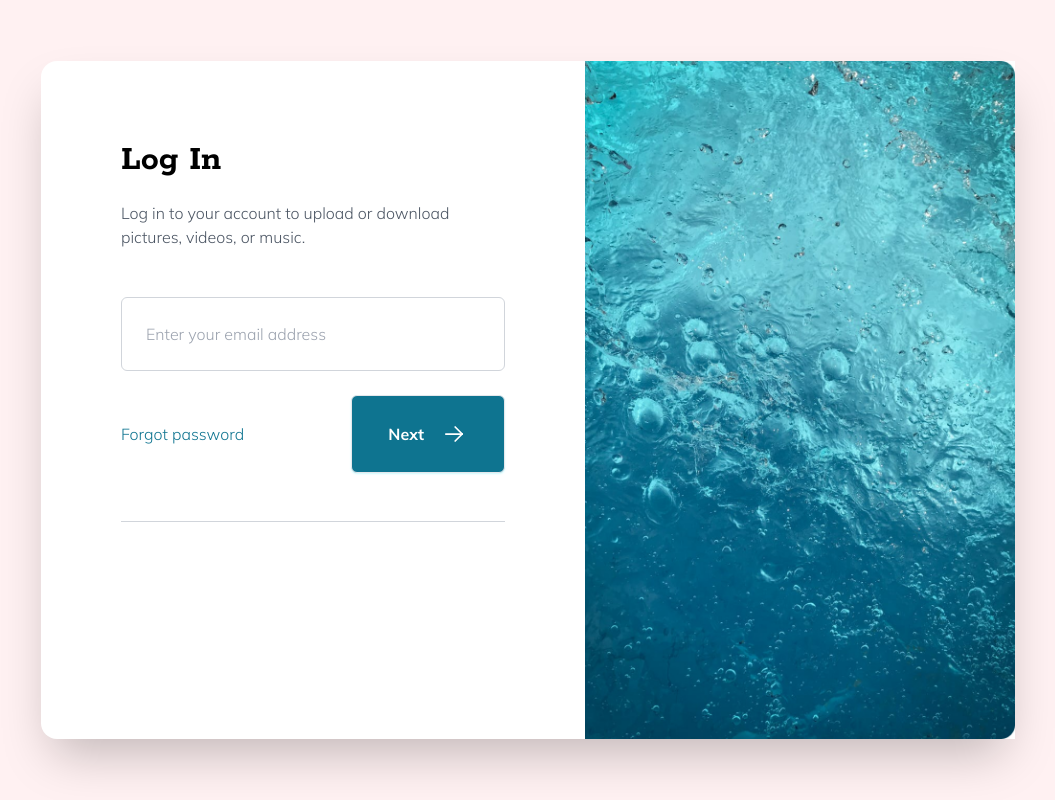
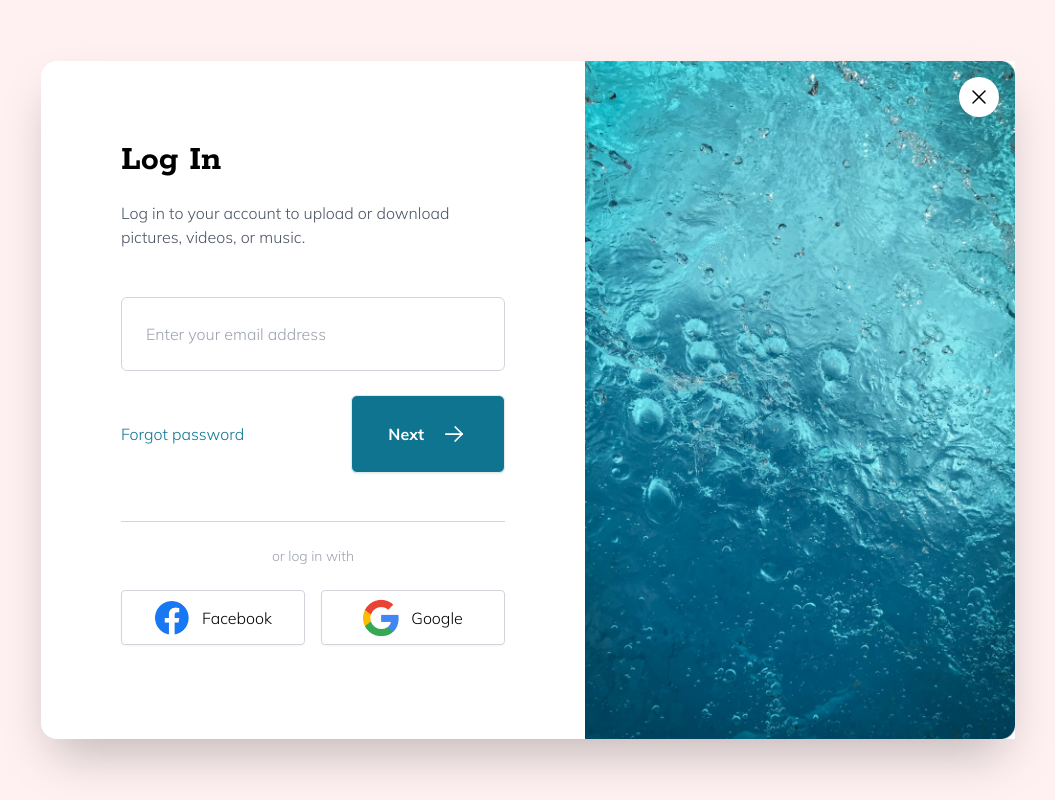
Before and after one commit to Coco8572/Tailwind_Course_Projects, a plain HTML site: page login-modal/index.html in a window 1280 px wide. Shown: the whole page, without its empty margins (112-1167 px from the left). Drawn offline with nearby package versions, Linux system fonts and the light colour scheme.

Commit message:
finished project added buttons and duration effects

```diff
--- a/login-modal/index.html
+++ b/login-modal/index.html
@@ -59,9 +59,39 @@
                 </div>
                 <!---- Border ---->
                 <div class="mt-12 border-b border-b-gray-300"></div>
+
+                <!---- Bottom Content ---->
+                <p class="py-6 text-sm font-thin text-center text-gray-400">or log in with</p>
+
+                <!---- Bottom Buttons Container ---->
+                <div class="flex flex-col space-x-0 space-y-6 md:flex-row md:space-x-4 md:space-y-0">
+                    <button
+                        class="flex items-center justify-center py-2 space-x-3 border border-gray-300 rounded shadow-sm hover:bg-opacity-30 hover:shadow-lg hover:-translate-y-0.5 transition duration-150 md:w-1/2">
+                        <img src="images/facebook.png" alt="" class="w-9" />
+                        <span class="font-thin">Facebook</span>
+                    </button>
+                    <button
+                        class="flex items-center justify-center py-2 space-x-3 border border-gray-300 rounded shadow-sm hover:bg-opacity-30 hover:shadow-lg hover:-translate-y-0.5 transition duration-150 md:w-1/2">
+                        <img src="images/google.png" alt="" class="w-9" />
+                        <span class="font-thin">Google</span>
+                    </button>
+                </div>
             </div>
             <!---- Right Side ---->
             <img src="images/image.jpg" alt="" class="w-[430px] hidden md:block" />
+
+            <!---- Close Button ---->
+            <div
+                class="group absolute -top-5 right-4 flex items-center justify-center w-10 h-10 bg-gray-200 rounded-full md:bg-white md:top-4 hover:cursor-pointer hover:-translate-y-0.5 transition duration-150">
+
+                <svg xmlns="http://www.w3.org/2000/svg" class="w-6 h-6 text-black group-hover:text-gray-600"
+                    viewBox="0 0 24 24" stroke-width="1.5" stroke="currentColor" fill="none" stroke-linecap="round"
+                    stroke-linejoin="round">
+                    <path stroke="none" d="M0 0h24v24H0z" fill="none" />
+                    <line x1="18" y1="6" x2="6" y2="18" />
+                    <line x1="6" y1="6" x2="18" y2="18" />
+                </svg>
+            </div>
         </div>
     </div>
 
```
